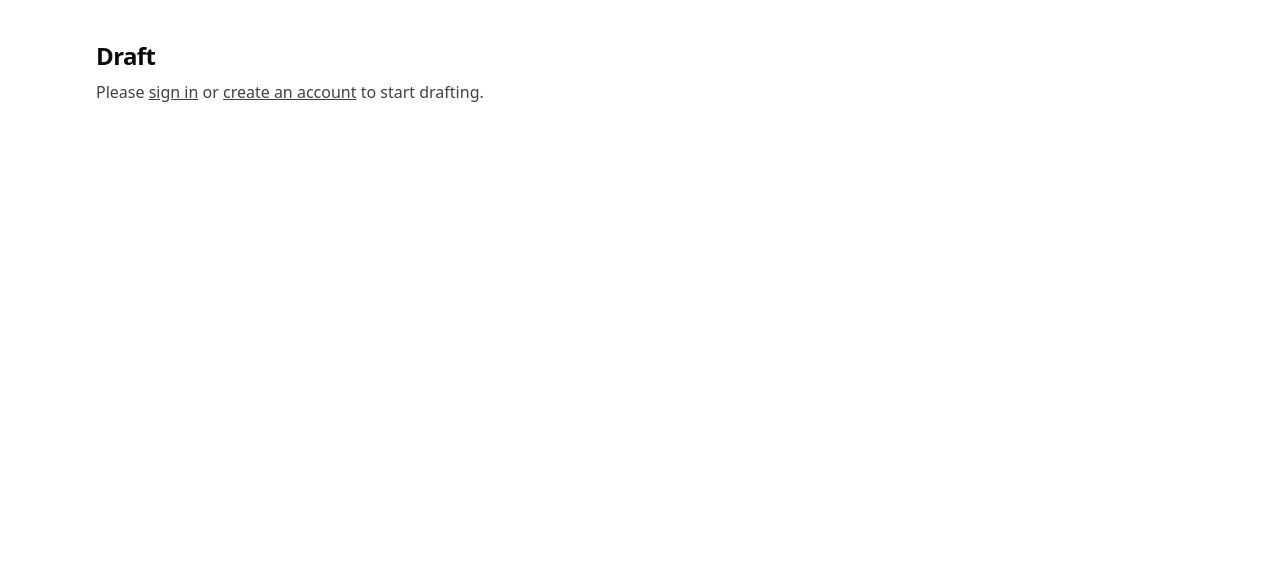
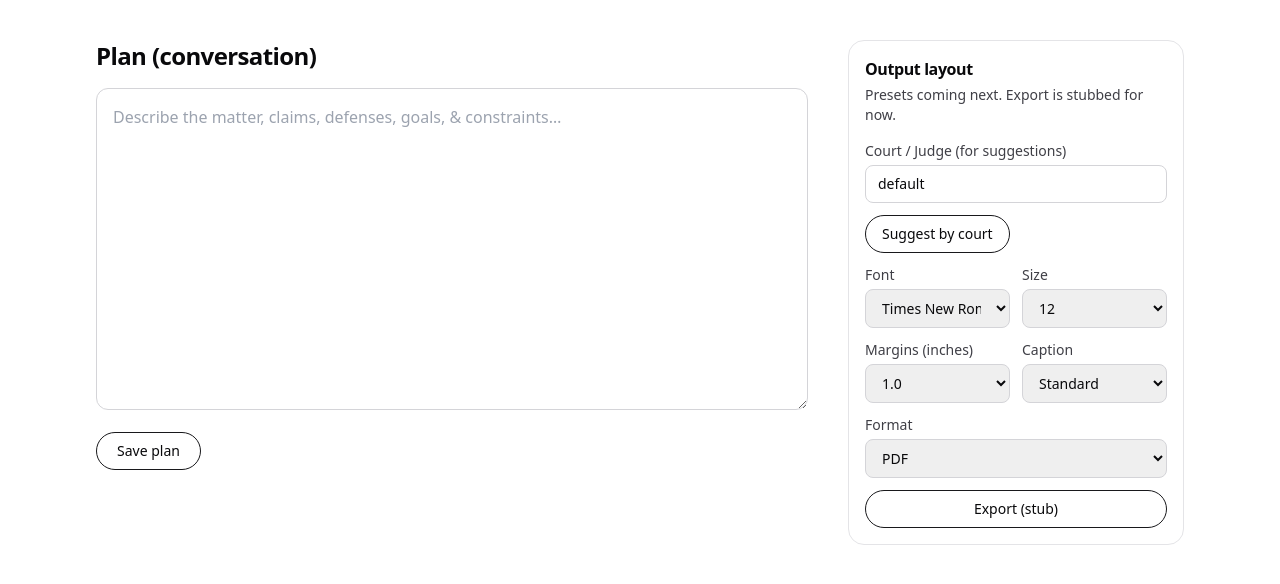
Before and after one commit to josephchalifoux/WestlawAI, a Next.js app: page /draft in a window 1280 px wide. Shown: the top 584 px of the page. Built offline with nearby package versions, Linux system fonts and the light colour scheme; no server answers.

Commit message:
Update page.tsx

```diff
--- a/app/draft/page.tsx
+++ b/app/draft/page.tsx
@@ -1,99 +1,218 @@
-'use client'
-import { useEffect, useState } from 'react'
-import { supabase } from '../../lib/supabase/client'
+// app/draft/page.tsx
+"use client";
+import React, { useEffect, useMemo, useState } from "react";
+import { createClient } from "@supabase/supabase-js";
+
+const supabase = createClient(
+  process.env.NEXT_PUBLIC_SUPABASE_URL!,
+  process.env.NEXT_PUBLIC_SUPABASE_ANON_KEY!
+);
+
+// Simple “court style” suggestions (MVP)
+const COURT_PRESETS: Record<
+  string,
+  { font: string; size: number; margin: number; caption: string }
+> = {
+  default: { font: "Times New Roman", size: 12, margin: 1.0, caption: "Standard" },
+  florida: { font: "Times New Roman", size: 12, margin: 1.0, caption: "Florida Standard" },
+  federal: { font: "Times New Roman", size: 12, margin: 1.0, caption: "Federal Rule Style" },
+};
 
 export default function DraftPage() {
-  const [userEmail, setUserEmail] = useState<string | null>(null)
-  const [plan, setPlan] = useState('')
-  const [saving, setSaving] = useState(false)
-  const [message, setMessage] = useState<string | null>(null)
+  const [userId, setUserId] = useState<string | null>(null);
+  const [plan, setPlan] = useState("");
+  const [saving, setSaving] = useState(false);
+  const [msg, setMsg] = useState<string | null>(null);
+  const [court, setCourt] = useState("default");
+
+  // Layout presets
+  const [font, setFont] = useState("Times New Roman");
+  const [size, setSize] = useState(12);
+  const [margin, setMargin] = useState(1.0);
+  const [caption, setCaption] = useState("Standard");
+  const [format, setFormat] = useState<"PDF" | "DOCX">("PDF");
 
   useEffect(() => {
-    supabase.auth.getUser().then(({ data }) => {
-      setUserEmail(data.user?.email ?? null)
-    })
-  }, [])
+    supabase.auth.getUser().then(({ data }) => setUserId(data.user?.id ?? null));
+  }, []);
 
-  async function saveDraft() {
-    setSaving(true); setMessage(null)
-    const { data: auth } = await supabase.auth.getUser()
-    const uid = auth.user?.id
-    if (!uid) { setMessage('Please sign in.'); setSaving(false); return }
+  const layout = useMemo(
+    () => ({ font, size, margin, caption, format }),
+    [font, size, margin, caption, format]
+  );
 
-    // Create a default case if none exists yet (simplest starter behavior)
-    const { data: caseRow, error: caseErr } = await supabase
-      .from('cases')
-      .insert({ user_id: uid, title: 'Untitled Case' })
-      .select('*')
-      .single()
-
-    if (caseErr) { setMessage(caseErr.message); setSaving(false); return }
-
-    const { error: docErr } = await supabase
-      .from('documents')
-      .insert({ user_id: uid, case_id: caseRow.id, kind: 'plan', title: 'Initial Plan', content: { plan } })
-
-    if (docErr) { setMessage(docErr.message) }
-    else { setMessage('Saved to your account.'); setPlan('') }
-    setSaving(false)
+  function suggestByCourt() {
+    const key = court.toLowerCase().includes("fed")
+      ? "federal"
+      : court.toLowerCase().includes("florida")
+      ? "florida"
+      : "default";
+    const p = COURT_PRESETS[key];
+    setFont(p.font);
+    setSize(p.size);
+    setMargin(p.margin);
+    setCaption(p.caption);
   }
 
-  if (!userEmail) {
-    return (
-      <main className="container py-10">
-        <h2 className="text-2xl font-semibold tracking-tight">Draft</h2>
-        <p className="mt-2 text-zinc-700">
-          Please <a href="/signin" className="underline">sign in</a> or <a href="/signup" className="underline">create an account</a> to start drafting.
-        </p>
-      </main>
-    )
+  async function ensureCase(): Promise<string> {
+    const { data: cases, error } = await supabase
+      .from("cases")
+      .select("id")
+      .order("created_at", { ascending: true })
+      .limit(1);
+    if (error) throw error;
+    if (cases && cases.length) return cases[0].id;
+
+    const { data: ins, error: insErr } = await supabase
+      .from("cases")
+      .insert([{ title: "Default Case", user_id: userId }])
+      .select("id")
+      .single();
+    if (insErr) throw insErr;
+    return ins.id;
+  }
+
+  async function onSavePlan() {
+    if (!userId) {
+      setMsg("Please sign in first.");
+      return;
+    }
+    setSaving(true);
+    setMsg(null);
+    try {
+      const caseId = await ensureCase();
+      const payload = {
+        user_id: userId,
+        case_id: caseId,
+        kind: "plan",
+        title: "Planning Session",
+        content: { text: plan, layout },
+      };
+      const { error } = await supabase.from("documents").insert([payload]);
+      if (error) throw error;
+      setMsg("Saved to your account.");
+    } catch (e: any) {
+      setMsg(e.message || "Save failed");
+    } finally {
+      setSaving(false);
+    }
+  }
+
+  async function onExportStub() {
+    try {
+      const res = await fetch("/api/export", {
+        method: "POST",
+        headers: { "Content-Type": "application/json" },
+        body: JSON.stringify({ text: plan, layout, format }),
+      });
+      if (!res.ok) throw new Error(await res.text());
+      const blob = await res.blob();
+      const url = URL.createObjectURL(blob);
+      const a = document.createElement("a");
+      a.href = url;
+      a.download = format === "PDF" ? "westlawai-export.pdf.txt" : "westlawai-export.docx.txt";
+      a.click();
+      URL.revokeObjectURL(url);
+    } catch (e) {
+      setMsg("Export stub failed");
+    }
   }
 
   return (
-    <main className="container grid grid-cols-1 gap-6 py-10 md:grid-cols-12">
-      <section className="md:col-span-7">
-        <h3 className="text-base font-semibold tracking-tight">Plan (conversation)</h3>
-        <textarea value={plan} onChange={e=>setPlan(e.target.value)}
-                  placeholder="Describe your matter, issues, and goals…"
-                  className="mt-2 h-48 w-full rounded-md border border-zinc-300 p-3" />
-        <div className="mt-3 flex items-center gap-3">
-          <button onClick={saveDraft} disabled={saving}
-                  className="rounded-full border border-zinc-900 px-4 py-2 text-sm font-medium hover:bg-zinc-900 hover:text-white">
-            {saving ? 'Saving…' : 'Save plan'}
-          </button>
-          {message && <span className="text-sm text-zinc-600">{message}</span>}
-        </div>
-      </section>
+    <div className="mx-auto w-full max-w-6xl px-6 sm:px-8 py-10 grid grid-cols-1 gap-10 md:grid-cols-12">
+      <div className="md:col-span-8">
+        <h1 className="text-2xl font-semibold tracking-tight">Plan (conversation)</h1>
+        <textarea
+          value={plan}
+          onChange={(e) => setPlan(e.target.value)}
+          rows={12}
+          placeholder="Describe the matter, claims, defenses, goals, & constraints…"
+          className="mt-4 w-full rounded-xl border border-zinc-300 p-4 outline-none focus:ring-2 focus:ring-zinc-900"
+        />
+        <button
+          onClick={onSavePlan}
+          disabled={saving}
+          className="mt-4 inline-flex items-center gap-2 rounded-full border border-zinc-900 px-5 py-2 text-sm font-medium hover:bg-zinc-900 hover:text-white transition-colors disabled:opacity-40"
+        >
+          {saving ? "Saving…" : "Save plan"}
+        </button>
+        {msg && <p className="mt-3 text-sm text-zinc-700">{msg}</p>}
+      </div>
 
-      <aside className="md:col-span-5">
-        <div className="rounded-xl border border-zinc-200 p-4">
-          <h4 className="text-sm font-semibold tracking-tight">Output layout</h4>
-          <p className="mt-1 text-sm text-zinc-600">Presets coming next. Export is stubbed for now.</p>
-          <form className="mt-3 grid grid-cols-2 gap-2 text-sm">
-            <label className="col-span-2">Format
-              <select className="mt-1 w-full rounded-md border border-zinc-300 p-2">
+      <aside className="md:col-span-4">
+        <div className="rounded-2xl border border-zinc-200 p-4">
+          <h2 className="text-base font-semibold tracking-tight">Output layout</h2>
+          <p className="mt-1 text-sm text-zinc-700">Presets coming next. Export is stubbed for now.</p>
+
+          <div className="mt-4 space-y-3 text-sm">
+            <label className="block">
+              <span className="text-zinc-700">Court / Judge (for suggestions)</span>
+              <input
+                value={court}
+                onChange={(e) => setCourt(e.target.value)}
+                placeholder="e.g., Florida Circuit, Judge Smith"
+                className="mt-1 w-full rounded-lg border border-zinc-300 px-3 py-2 outline-none focus:ring-2 focus:ring-zinc-900"
+              />
+            </label>
+            <button
+              onClick={suggestByCourt}
+              className="rounded-full border border-zinc-900 px-4 py-2 font-medium hover:bg-zinc-900 hover:text-white transition-colors"
+            >
+              Suggest by court
+            </button>
+
+            <div className="grid grid-cols-2 gap-3">
+              <label className="block">
+                <span className="text-zinc-700">Font</span>
+                <select value={font} onChange={(e) => setFont(e.target.value)} className="mt-1 w-full rounded-lg border border-zinc-300 px-3 py-2">
+                  <option>Times New Roman</option>
+                  <option>Arial</option>
+                  <option>Calibri</option>
+                </select>
+              </label>
+              <label className="block">
+                <span className="text-zinc-700">Size</span>
+                <select value={size} onChange={(e) => setSize(Number(e.target.value))} className="mt-1 w-full rounded-lg border border-zinc-300 px-3 py-2">
+                  <option value={11}>11</option>
+                  <option value={12}>12</option>
+                  <option value={14}>14</option>
+                </select>
+              </label>
+              <label className="block">
+                <span className="text-zinc-700">Margins (inches)</span>
+                <select value={margin} onChange={(e) => setMargin(Number(e.target.value))} className="mt-1 w-full rounded-lg border border-zinc-300 px-3 py-2">
+                  <option value={1.0}>1.0</option>
+                  <option value={1.25}>1.25</option>
+                  <option value={1.5}>1.5</option>
+                </select>
+              </label>
+              <label className="block">
+                <span className="text-zinc-700">Caption</span>
+                <select value={caption} onChange={(e) => setCaption(e.target.value)} className="mt-1 w-full rounded-lg border border-zinc-300 px-3 py-2">
+                  <option>Standard</option>
+                  <option>Florida Standard</option>
+                  <option>Federal Rule Style</option>
+                </select>
+              </label>
+            </div>
+
+            <label className="block">
+              <span className="text-zinc-700">Format</span>
+              <select value={format} onChange={(e) => setFormat(e.target.value as any)} className="mt-1 w-full rounded-lg border border-zinc-300 px-3 py-2">
                 <option>PDF</option>
                 <option>DOCX</option>
               </select>
             </label>
-            <button type="button" onClick={async ()=>{
-              const res = await fetch('/api/export', {
-                method:'POST',
-                headers:{'content-type':'application/json'},
-                body: JSON.stringify({
-                  doc: { sections: [{ heading: 'Plan', body: plan }] },
-                  style: { font_family: 'Times New Roman', font_size_pt: 12 },
-                  format: 'pdf'
-                })
-              })
-              const out = await res.json().catch(()=> ({}))
-              if (out?.url) window.open(out.url, '_blank')
-            }} className="col-span-2 rounded-full border border-zinc-900 px-4 py-2 font-medium hover:bg-zinc-900 hover:text-white">
+
+            <button
+              onClick={onExportStub}
+              className="mt-3 w-full rounded-full border border-zinc-900 px-4 py-2 font-medium hover:bg-zinc-900 hover:text-white transition-colors"
+            >
               Export (stub)
             </button>
-          </form>
+          </div>
         </div>
       </aside>
-    </main>
-  )
+    </div>
+  );
 }
```
